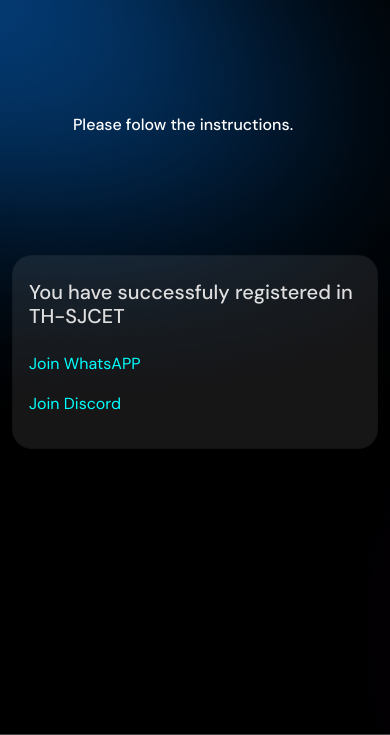
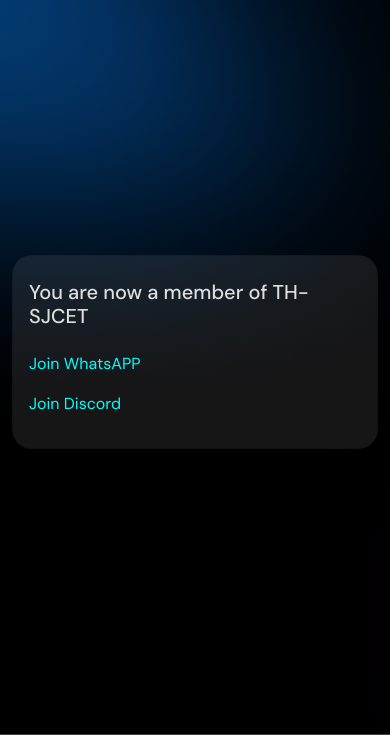
Before and after one commit to tinkerhubsjcet/join-thsjcet, a plain HTML site: page success.html in a window 390 px wide. Shown: the part 109-844 px from the top of the page. Drawn offline with nearby package versions, Linux system fonts and the light colour scheme.

Commit message:
mobile update

```diff
--- a/success.html
+++ b/success.html
@@ -58,7 +58,7 @@
         <div id="instruction" class="row" style="height:30vh;">
             <div class="row d-flex justify-content-center align-items-center">
                 <div style="width: 30rem;"  align="center">
-                    <h6 class="d-flex justify-content-center align-items-center">Please folow the instructions.</h6>
+                    <h6 class="d-flex justify-content-center align-items-center"></h6>
                 </div>
             </div>
         </div>
@@ -66,7 +66,7 @@
             <div  class="container d-flex justify-content-center align-items-center">
                 <div class="card main-card" style="width: 30rem;">
                     <div class="card-body" id="main-page">
-                        <h5 class="card-title mt-2 mb-4">You have successfuly registered in TH-SJCET</h5>
+                        <h5 class="card-title mt-2 mb-4">You are now a member of TH-SJCET</h5>
                         <a href="https://chat.whatsapp.com/BpsZxaFSl8dH7XKTz86PTi" target="_blank" style="text-decoration:none ;" ><p class="card-link links" >Join WhatsAPP</p></a>
                         <a href="https://discord.gg/DDayTcs2cF" target="_blank" style="text-decoration:none ;"><p class="card-link links" >Join Discord</p></a>
                     </div>
```
